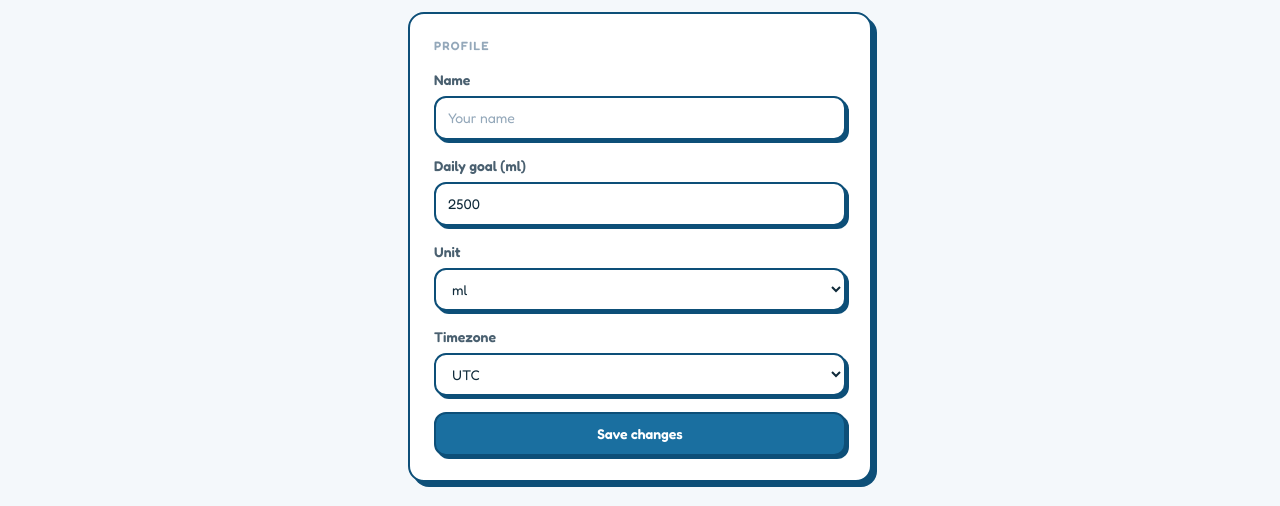
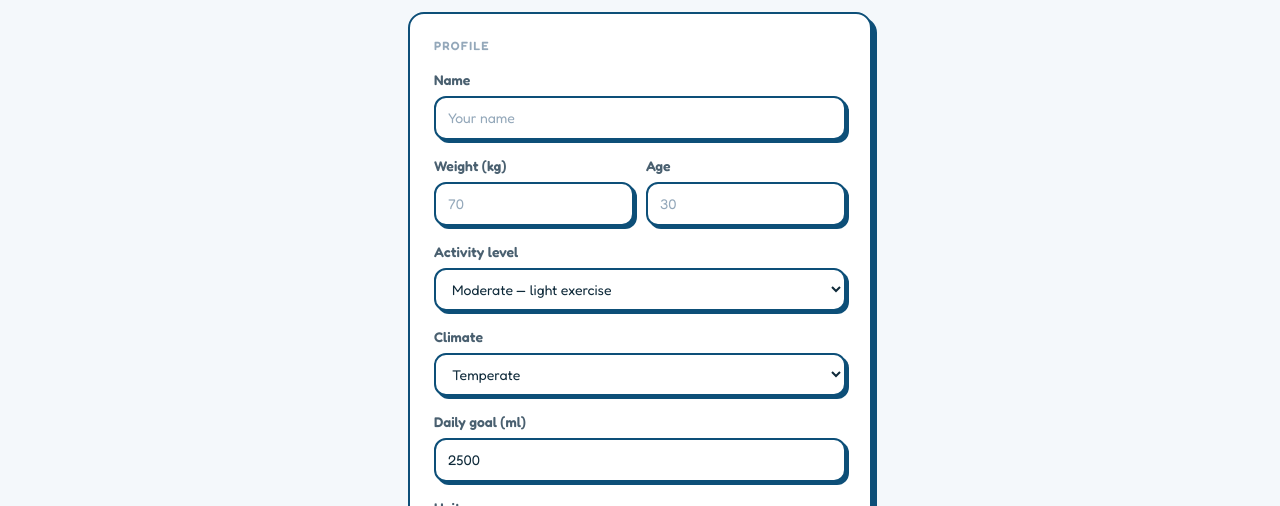
Before and after one commit to roznerx/guater, a Next.js app in the folder apps/web/: page /settings in a window 1280 px wide. Shown: the part 146-652 px from the top of the page. Built offline with nearby package versions, Linux system fonts and the light colour scheme; no server answers.

Commit message:
Added health options to Settings

```diff
--- a/apps/web/src/app/actions.ts
+++ b/apps/web/src/app/actions.ts
@@ -1,6 +1,6 @@
 'use server'
 
-import { updateTag } from 'next/cache'
+import { revalidatePath, updateTag } from 'next/cache'
 import { createClient } from '@/lib/supabase/server'
 
 export async function logWater(formData: FormData) {
@@ -38,6 +38,9 @@ export async function updateProfile(formData: FormData) {
   const { data: { user } } = await supabase.auth.getUser()
   if (!user) return
 
+  const weightKg = formData.get('weight_kg')
+  const age = formData.get('age')
+
   await supabase
     .from('profiles')
     .update({
@@ -45,10 +48,15 @@ export async function updateProfile(formData: FormData) {
       daily_goal_ml: parseInt(formData.get('daily_goal_ml') as string),
       preferred_unit: formData.get('preferred_unit') as string,
       timezone: formData.get('timezone') as string,
+      weight_kg: weightKg ? parseFloat(weightKg as string) : null,
+      age: age ? parseInt(age as string) : null,
+      activity_level: formData.get('activity_level') as string,
+      climate: formData.get('climate') as string,
     })
     .eq('id', user.id)
 
   updateTag(`profile-${user.id}`)
+  revalidatePath('/settings', 'layout')
 }
 
 export async function clearAllLogs() {
--- a/apps/web/src/app/settings/SettingsClient.tsx
+++ b/apps/web/src/app/settings/SettingsClient.tsx
@@ -3,12 +3,17 @@
 import { useState } from 'react'
 import { updateProfile } from '@/app/actions'
 import { Button, Input, Toast } from '@/components/ui'
+import { calculateRecommendedIntake } from '@/lib/hydration'
 
 interface Profile {
   display_name?: string
   daily_goal_ml?: number
   preferred_unit?: string
   timezone?: string
+  weight_kg?: number | null
+  age?: number | null
+  activity_level?: string | null
+  climate?: string | null
 }
 
 interface SettingsClientProps {
@@ -19,8 +24,26 @@ export default function SettingsClient({ profile }: SettingsClientProps) {
   const [showToast, setShowToast] = useState(false)
   const [pending, setPending] = useState(false)
 
-  async function handleUpdate(formData: FormData) {
+  const [weightKg, setWeightKg] = useState(profile?.weight_kg?.toString() ?? '')
+  const [age, setAge] = useState(profile?.age?.toString() ?? '')
+  const [activityLevel, setActivityLevel] = useState(profile?.activity_level ?? 'moderate')
+  const [climate, setClimate] = useState(profile?.climate ?? 'temperate')
+  const [dailyGoal, setDailyGoal] = useState(profile?.daily_goal_ml?.toString() ?? '2500')
+
+  const recommended = weightKg && age
+    ? calculateRecommendedIntake(
+        parseFloat(weightKg),
+        parseInt(age),
+        activityLevel as 'sedentary' | 'moderate' | 'active' | 'very_active',
+        climate as 'cold' | 'temperate' | 'hot'
+      )
+    : null
+
+  async function handleUpdate(e: React.FormEvent<HTMLFormElement>) {
+    e.preventDefault()
+    if (pending) return
     setPending(true)
+    const formData = new FormData(e.currentTarget)
     await updateProfile(formData)
     setPending(false)
     setShowToast(true)
@@ -36,15 +59,7 @@ export default function SettingsClient({ profile }: SettingsClientProps) {
         />
       )}
 
-      <form
-        onSubmit={async (e) => {
-            e.preventDefault()
-            if (pending) return
-            const formData = new FormData(e.currentTarget)
-            await handleUpdate(formData)
-        }}
-        className="flex flex-col gap-4"
-        >
+      <form onSubmit={handleUpdate} className="flex flex-col gap-4">
         <Input
           id="display_name"
           name="display_name"
@@ -54,17 +69,107 @@ export default function SettingsClient({ profile }: SettingsClientProps) {
           placeholder="Your name"
           disabled={pending}
         />
+
+        {/* Health data */}
+        <div className="grid grid-cols-2 gap-3">
+          <Input
+            id="weight_kg"
+            name="weight_kg"
+            type="number"
+            label="Weight (kg)"
+            value={weightKg}
+            onChange={(e) => setWeightKg(e.target.value)}
+            placeholder="70"
+            min={20}
+            max={300}
+            disabled={pending}
+          />
+          <Input
+            id="age"
+            name="age"
+            type="number"
+            label="Age"
+            value={age}
+            onChange={(e) => setAge(e.target.value)}
+            placeholder="30"
+            min={10}
+            max={120}
+            disabled={pending}
+          />
+        </div>
+
+        <div className="flex flex-col gap-1.5">
+          <label htmlFor="activity_level" className="text-sm font-semibold text-text-secondary">
+            Activity level
+          </label>
+          <select
+            id="activity_level"
+            name="activity_level"
+            value={activityLevel}
+            onChange={(e) => setActivityLevel(e.target.value)}
+            disabled={pending}
+            className="border-2 border-blue-deep rounded-xl px-3 py-2.5 text-sm text-text-primary outline-none bg-white shadow-[3px_3px_0_#0D4F78] focus:shadow-[1px_1px_0_#0D4F78] focus:translate-x-0.5 focus:translate-y-0.5 transition-all cursor-pointer disabled:opacity-50 disabled:cursor-not-allowed"
+          >
+            <option value="sedentary">Sedentary — mostly sitting</option>
+            <option value="moderate">Moderate — light exercise</option>
+            <option value="active">Active — daily exercise</option>
+            <option value="very_active">Very active — intense training</option>
+          </select>
+        </div>
+
+        <div className="flex flex-col gap-1.5">
+          <label htmlFor="climate" className="text-sm font-semibold text-text-secondary">
+            Climate
+          </label>
+          <select
+            id="climate"
+            name="climate"
+            value={climate}
+            onChange={(e) => setClimate(e.target.value)}
+            disabled={pending}
+            className="border-2 border-blue-deep rounded-xl px-3 py-2.5 text-sm text-text-primary outline-none bg-white shadow-[3px_3px_0_#0D4F78] focus:shadow-[1px_1px_0_#0D4F78] focus:translate-x-0.5 focus:translate-y-0.5 transition-all cursor-pointer disabled:opacity-50 disabled:cursor-not-allowed"
+          >
+            <option value="cold">Cold</option>
+            <option value="temperate">Temperate</option>
+            <option value="hot">Hot</option>
+          </select>
+        </div>
+
+        {/* Recommended intake callout */}
+        {recommended && (
+          <div className="border-2 border-blue-deep rounded-xl px-4 py-3 bg-blue-pale shadow-[3px_3px_0_#0D4F78]">
+            <div className="text-xs font-semibold uppercase tracking-widest text-blue-core mb-1">
+              Recommended intake
+            </div>
+            <div className="flex items-center justify-between">
+              <span className="text-lg font-bold text-blue-deep">
+                {recommended.toLocaleString()} ml / day
+              </span>
+              <button
+                type="button"
+                onClick={() => setDailyGoal(String(recommended))}
+                disabled={pending}
+                className="text-xs font-semibold text-blue-core hover:text-blue-deep transition-colors cursor-pointer disabled:opacity-50"
+              >
+                Use this →
+              </button>
+            </div>
+          </div>
+        )}
+
         <Input
           id="daily_goal_ml"
           name="daily_goal_ml"
           type="number"
           label="Daily goal (ml)"
-          defaultValue={profile?.daily_goal_ml ?? 2500}
+          value={dailyGoal}
+          onChange={(e) => setDailyGoal(e.target.value)}
           placeholder="2500"
           min={100}
           max={10000}
           disabled={pending}
         />
+
         <div className="flex flex-col gap-1.5">
           <label htmlFor="preferred_unit" className="text-sm font-semibold text-text-secondary">
             Unit
@@ -80,6 +185,7 @@ export default function SettingsClient({ profile }: SettingsClientProps) {
             <option value="oz">oz</option>
           </select>
         </div>
+
         <div className="flex flex-col gap-1.5">
           <label htmlFor="timezone" className="text-sm font-semibold text-text-secondary">
             Timezone
@@ -101,6 +207,7 @@ export default function SettingsClient({ profile }: SettingsClientProps) {
             <option value="Europe/Paris">Paris (CET)</option>
           </select>
         </div>
+
         <Button
           type="submit"
           variant="primary"
--- /dev/null
+++ b/apps/web/src/lib/hydration.ts
@@ -0,0 +1,27 @@
+export function calculateRecommendedIntake(
+  weightKg: number,
+  age: number,
+  activityLevel: 'sedentary' | 'moderate' | 'active' | 'very_active',
+  climate: 'cold' | 'temperate' | 'hot'
+): number {
+  let intake = weightKg * 35
+
+  const activityBonus: Record<string, number> = {
+    sedentary: 0,
+    moderate: 300,
+    active: 600,
+    very_active: 1000,
+  }
+  intake += activityBonus[activityLevel] ?? 0
+
+  const climateBonus: Record<string, number> = {
+    cold: -200,
+    temperate: 0,
+    hot: 500,
+  }
+  intake += climateBonus[climate] ?? 0
+
+  if (age > 55) intake *= 0.95
+
+  return Math.round(intake / 50) * 50
+}
```
